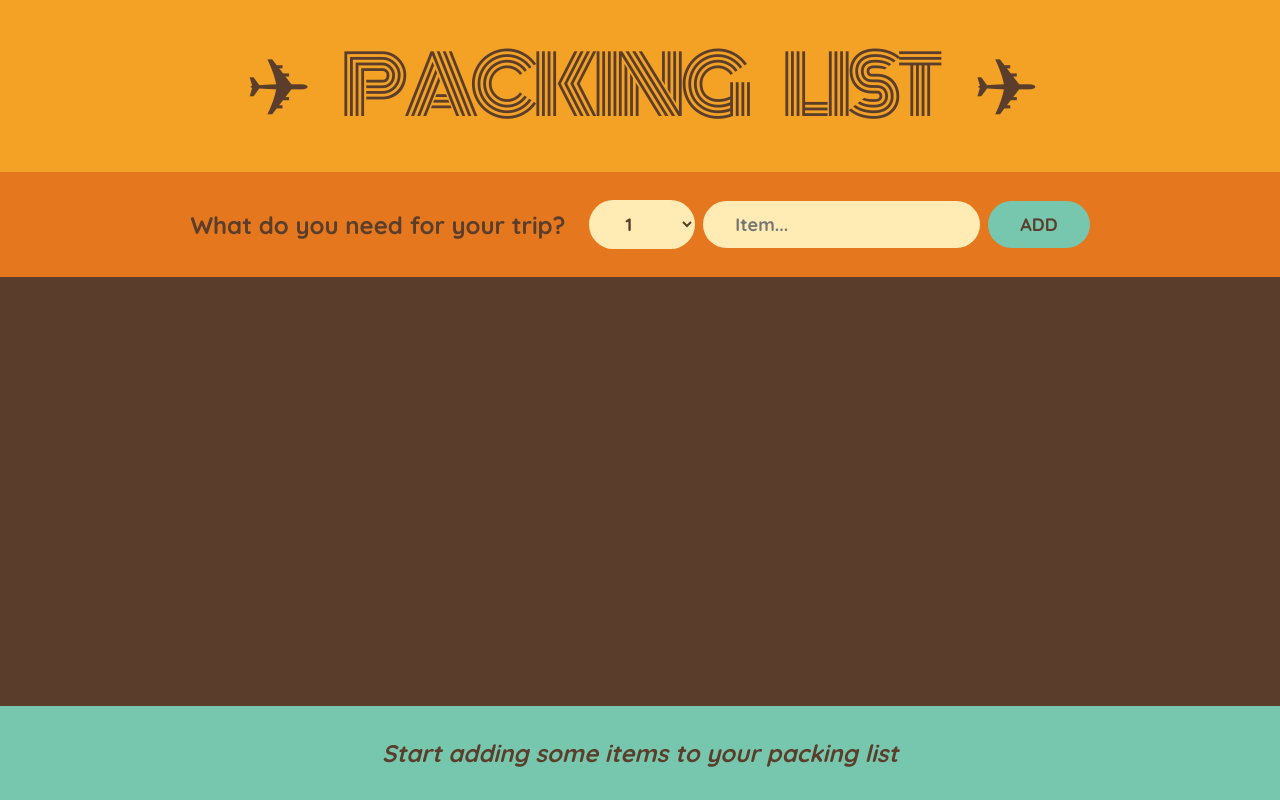
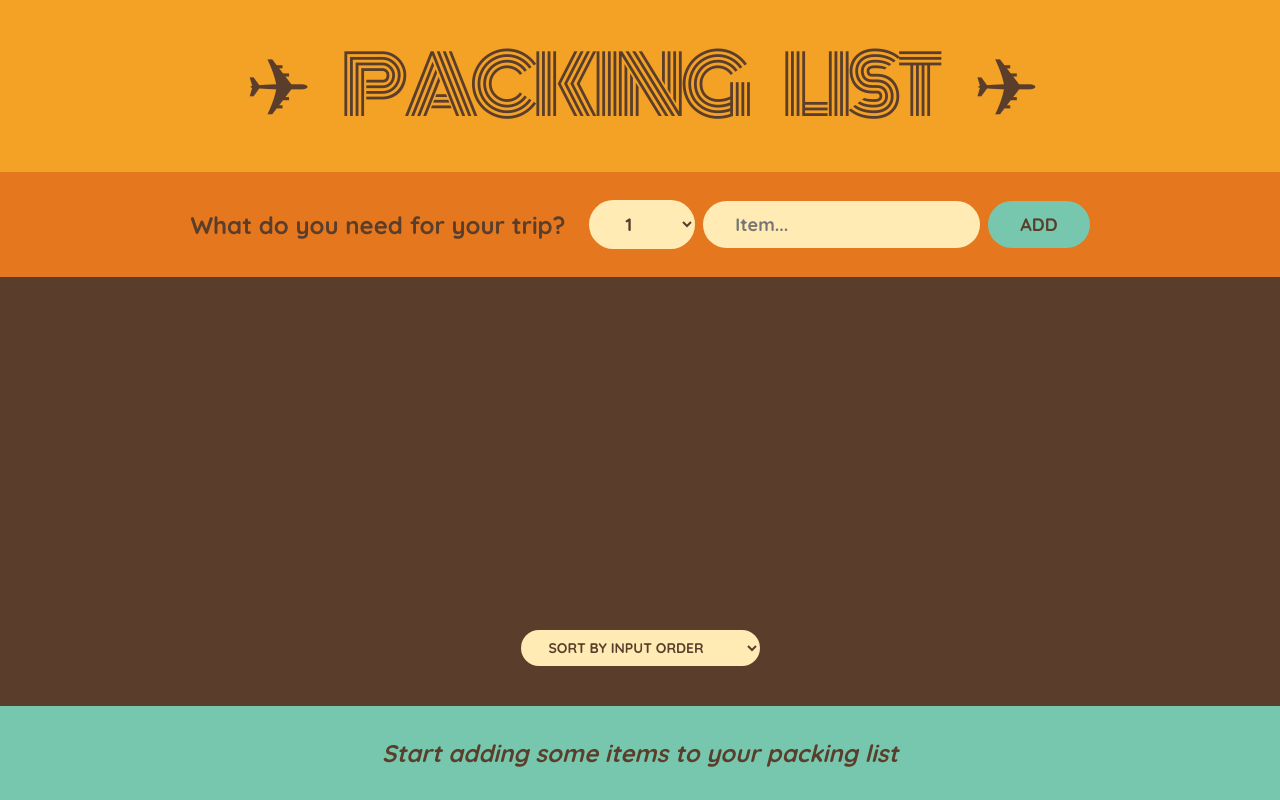
Before and after one commit to GustavoMunizBarrios/travel-list, a React (Create React App) app: page / in a window 1280 px wide. Built offline with nearby package versions, Linux system fonts and the light colour scheme.

Commit message:
I added sorts to PackingList

```diff
--- a/src/App.js
+++ b/src/App.js
@@ -91,10 +91,28 @@
 }
 
 function PackingList({ items, onDeleteItem, onToggleItems }) {
+  const [sortBy, setSortBy] = useState("input");
+  let sortedItems;
+
+  if (sortBy === "input") sortedItems = items;
+
+  // sort by alhabetical order
+  if (sortBy === "description") {
+    sortedItems = items
+      .slice()
+      .sort((a, b) => a.description.localeCompare(b.description));
+  }
+  //sort according to whether it is packed or not
+  if (sortBy === "packed") {
+    sortedItems = items
+      .slice()
+      .sort((a, b) => Number(a.packed) - Number(b.packed));
+  }
+
   return (
     <div className="list">
       <ul>
-        {items.map((item) => (
+        {sortedItems.map((item) => (
           <Item
             i={item}
             onDeleteItem={onDeleteItem}
@@ -104,6 +122,14 @@
           //<li>{item.description}</li>
         ))}
       </ul>
+
+      <div className="actions">
+        <select value={sortBy} onChange={(e) => setSortBy(e.target.value)}>
+          <option value="input">Sort by input order</option>
+          <option value="description">Sort by description</option>
+          <option value="packed">Sort by packed status</option>
+        </select>
+      </div>
     </div>
   );
 }
```
